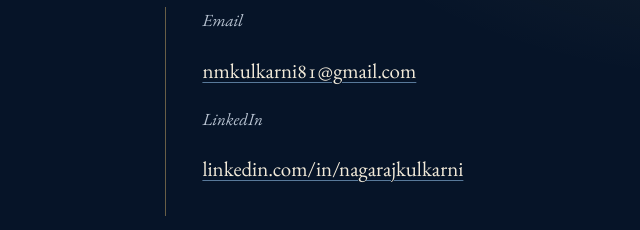
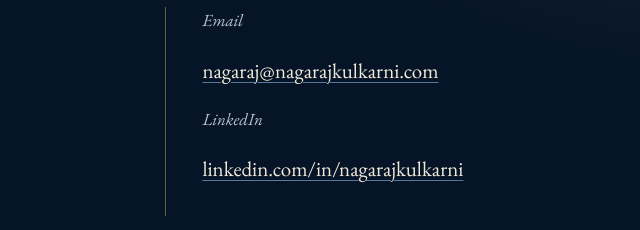
Before and after one commit to drnagarajkulkarni/website, a plain HTML site: page index.html in a window 1280 px wide. Shown: the part 4845-5075 px from the top of the page, 513-1153 px from the left. Drawn offline with nearby package versions, Linux system fonts and the light colour scheme.

Commit message:
Update email contact information in index.html

```diff
--- a/index.html
+++ b/index.html
@@ -354,7 +354,7 @@
       <div class="reach">
         <dl>
           <dt>Email</dt>
-          <dd><a class="js-mail" href="#contact" data-u="nmkulkarni81" data-d="gmail.com">nmkulkarni81 (at) gmail.com</a></dd>
+          <dd><a class="js-mail" href="#contact" data-u="nagaraj" data-d="nagarajkulkarni.com">nagaraj (at) nagarajkulkarni.com</a></dd>
           <dt>LinkedIn</dt>
           <dd><a href="https://www.linkedin.com/in/nagarajkulkarni/" rel="noopener" target="_blank">linkedin.com/in/nagarajkulkarni</a></dd>
         </dl>
@@ -373,7 +373,7 @@
 <script>
 (function(){
   // Address is assembled here so spam bots reading the page source don't find it.
-  var u='nmkulkarni81', d='gmail.com', addr=u+'@'+d;
+  var u='nagaraj', d='nagarajkulkarni.com', addr=u+'@'+d;
   var launch='mailto:'+addr+'?subject='+encodeURIComponent('Launch list: The Molecule That Lived')+
     '&body='+encodeURIComponent('Hello Dr. Kulkarni,\n\nPlease let me know when The Molecule That Lived is available.\n\nName:\nCity:\n');
   document.querySelectorAll('.js-launch').forEach(function(a){a.href=launch;});
```
